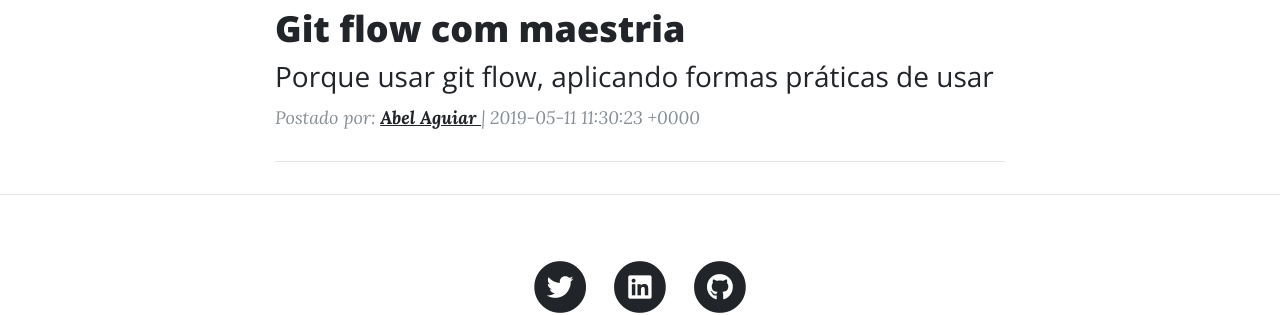
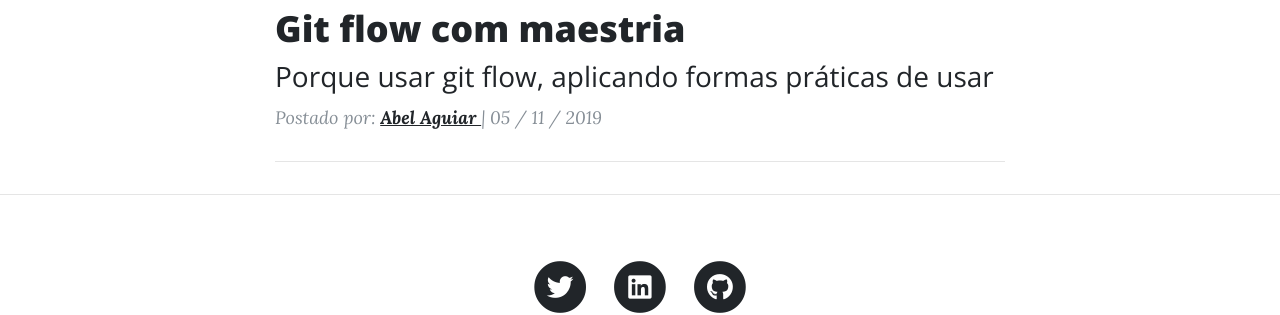
Before and after one commit to AbelAguiar/Blog, a Jekyll site: the page built from index.md, in a window 1280 px wide. Shown: the part 596-911 px from the top of the page. Built offline with Jekyll 4.4.1, drawn with Linux system fonts in a browser that asks for light colours.

Commit message:
date format set

```diff
--- a/_config.yml
+++ b/_config.yml
@@ -18,7 +18,7 @@ email: abel.prog@gmail.com
 description: >- # this means to ignore newlines until "baseurl:"
   Blog criado para disseminar conhecimento sobre tecnologia e programação, aqui vários
   assuntos vão ser abordados, PHP e Ruby ou Docker e Vagrante.
-baseurl: "/blog" # the subpath of your site, e.g. /blog
+baseurl: "/blog/" # the subpath of your site, e.g. /blog
 url: "" # the base hostname & protocol for your site, e.g. http://example.com
 twitter_username: abelaguiarce
 linkedin_username: abel-aguiar
--- a/_layouts/default.html
+++ b/_layouts/default.html
@@ -63,6 +63,10 @@
                         <span class="subheading">
                             {% if page.description %}
                                 {{ page.description }}
+                                <div style="margin-top:12px">
+                                    {{ page.author }} |
+                                    {{ page.date | date: "%m / %d / %Y" }}
+                                </div>
                             {% else %}
                                 Vamos discutir isso e muito mais
                             {% endif %}
--- a/_posts/2019-05-11-git-flow-maestria.markdown
+++ b/_posts/2019-05-11-git-flow-maestria.markdown
@@ -7,6 +7,7 @@ description: "Porque usar git flow, aplicando formas práticas de usar"
 categories: ferramentas
 tags: [git, git-flow]
 author: "Abel Aguiar"
+authorUrl: http://abelaguiar.github.io
 imageBanner: git-flow-com-maestria.png
 
 ---
--- a/index.md
+++ b/index.md
@@ -20,10 +20,10 @@ layout: default
             <p class="post-meta">
                 Postado por:
                 <b>
-                    <a href="https://abelaguiar.github.io" target="_blank">
+                    <a href="{{ post.authorUrl }}" target="_blank">
                         {{ post.author }}
                     </a>
-                </b> | {{ post.date }}
+                </b> | {{ post.date | date: "%m / %d / %Y" }}
             </p>
         </div>
         <hr>
```
Also changed, not shown: 1 other file.
